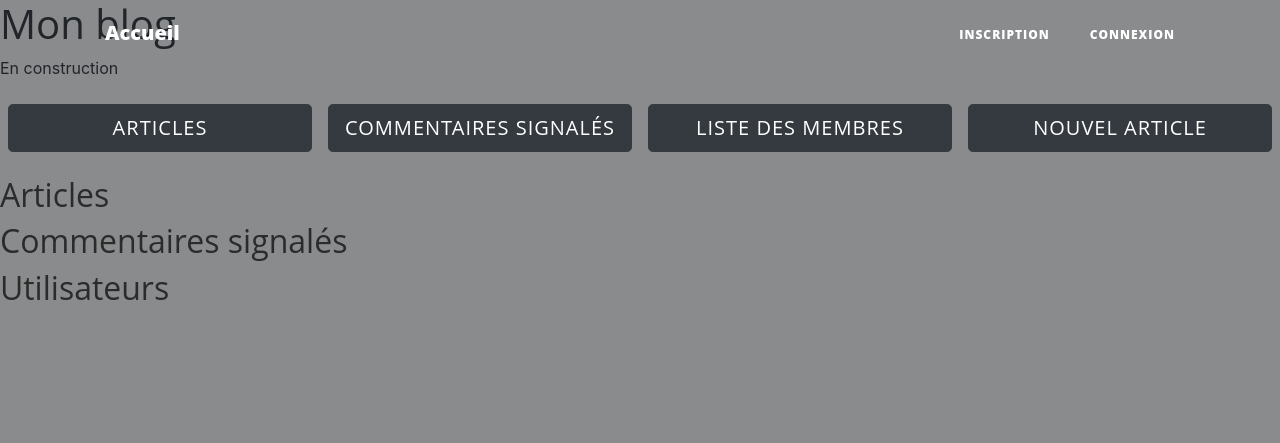
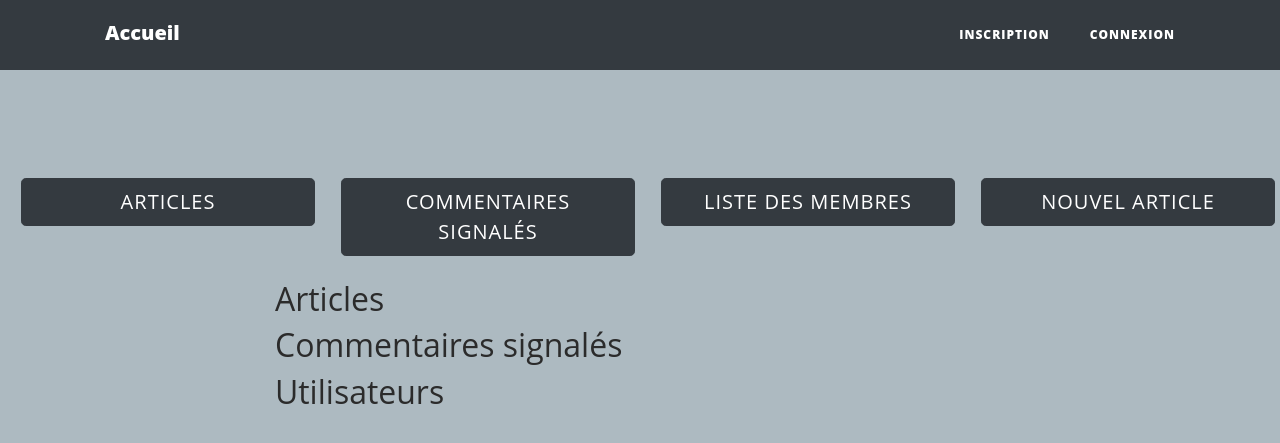
Before and after one commit to JulieRamis/writer-blog, a PHP site: the page made by templates/administration.html.twig in a window 1280 px wide. Shown: the top 443 px of the page. Run offline with PHP 8.4, Linux system fonts and the light colour scheme; the template is opened without the code that fills it, so the values that code supplies are empty; some libraries are stand-ins or nearby versions.

Commit message:
design admin page and add article

```diff
--- a/public/css/style.css
+++ b/public/css/style.css
@@ -1,20 +1,26 @@
-#administration {
-    background-color: #898b8c;
+#administration, #add-article {
+    background-color: #adbac1;
 }
-#administration h2{
+
+#administration h2 {
     color: #2b2b2b;
 }
-#administration a{
+
+#administration a {
     text-decoration: none;
-    color: white;
+    color: darkslategrey;
 }
+
 header.masthead {
     margin-bottom: 50px;
-    background: no-repeat scroll center ;
+    background: no-repeat scroll center;
     position: relative;
     background-size: cover;
 }
-
+#administration-header {
+    background-color: #343A40;
+    height: 70px;
+}
 #home-header {
     background-image: url('img/home-bg.jpg');
     height: 800px;
@@ -172,17 +178,21 @@ img::-moz-selection {
         border-bottom: 1px solid transparent;
         background: transparent;
     }
+
     #mainNav .navbar-brand {
         padding: 10px 20px;
         color: #fff;
     }
+
     #mainNav .navbar-brand:focus, #mainNav .navbar-brand:hover {
         color: rgba(255, 255, 255, 0.8);
     }
+
     #mainNav .navbar-nav > li.nav-item > a {
         padding: 10px 20px;
         color: #fff;
     }
+
     #mainNav .navbar-nav > li.nav-item > a:focus, #mainNav .navbar-nav > li.nav-item > a:hover {
         color: rgba(255, 255, 255, 0.8);
     }
@@ -195,6 +205,7 @@ img::-moz-selection {
         transform: translate3d(0, 0, 0);
         -webkit-backface-visibility: hidden;
     }
+
     #mainNav.is-fixed {
         /* when the user scrolls down, we hide the header right above the viewport */
         position: fixed;
@@ -203,18 +214,23 @@ img::-moz-selection {
         border-bottom: 1px solid white;
         background-color: rgba(255, 255, 255, 0.9);
     }
+
     #mainNav.is-fixed .navbar-brand {
         color: #212529;
     }
+
     #mainNav.is-fixed .navbar-brand:focus, #mainNav.is-fixed .navbar-brand:hover {
         color: #0085A1;
     }
+
     #mainNav.is-fixed .navbar-nav > li.nav-item > a {
         color: #212529;
     }
+
     #mainNav.is-fixed .navbar-nav > li.nav-item > a:focus, #mainNav.is-fixed .navbar-nav > li.nav-item > a:hover {
         color: #0085A1;
     }
+
     #mainNav.is-visible {
         /* if the user changes the scrolling direction, we show the header */
         transform: translate3d(0, 100%, 0);
@@ -289,16 +305,19 @@ header.masthead .post-heading .meta a {
     header.masthead .post-heading h1 {
         font-size: 55px;
     }
+
     header.masthead .post-heading .subheading {
         font-size: 30px;
     }
 }
+
 .article-list {
     border-radius: 10px;
     border: 2px grey solid;
     padding: 20px;
     margin: 20px;
 }
+
 .post-preview > a {
     color: #212529;
 }
@@ -336,10 +355,11 @@ header.masthead .post-heading .meta a {
     color: #0085A1;
 }
 
-.flag .unflag .delete{
+.flag .unflag .delete {
     width: 16px;
     height: 16px;
 }
+
 .comment {
     border: 2px solid grey;
     border-radius: 10px;
@@ -347,24 +367,43 @@ header.masthead .post-heading .meta a {
     margin: 10px;
     word-wrap: break-word;
 }
+
 #form-comment {
     text-align: center;
 }
-#form-comment  #content, #form-comment  #pseudo{
+
+#content-comment, #form-comment #pseudo {
     border-radius: 10px;
     width: 50%;
 }
+
 .comment-title {
     color: grey;
     text-align: center;
     padding-top: 40px;
 }
+
 @media only screen and (min-width: 768px) {
     .post-preview > a > .post-title {
         font-size: 36px;
     }
 }
 
+#content {
+    height: 700px;
+}
+
+.title-article {
+    width: 400px;
+}
+.form-article {
+    display: flex;
+    flex-direction: column;
+    margin: 20px;
+}
+.form-article button {
+    width: 200px;
+}
 .floating-label-form-group {
     font-size: 14px;
     position: relative;
@@ -443,7 +482,7 @@ footer .copyright {
     font-size: 14px;
     font-weight: 800;
     padding: 15px 25px;
-    margin : 8px;
+    margin: 8px;
     letter-spacing: 1px;
     text-transform: uppercase;
     border-radius: 0;
@@ -466,14 +505,26 @@ footer .copyright {
     padding: 25px 35px;
 }
 
-.button-profile{
+.button-profile, .button-admin {
     justify-content: space-around;
     display: flex;
 }
 
-.button-profile a{
+.button-profile a {
     width: 30%;
 }
+.button-article {
+    text-align: center;
+}
+.button-admin {
+    margin-top: 100px;
+}
+
+.button-admin a {
+    width: 23%;
+}
+
+
 .title-profile {
     text-align: center;
     margin-bottom: 50px;
@@ -485,9 +536,11 @@ footer .copyright {
     padding: 15px;
     margin: auto;
 }
+
 .form-signin .checkbox {
     font-weight: 400;
 }
+
 .form-signin .form-control {
     position: relative;
     box-sizing: border-box;
@@ -495,16 +548,26 @@ footer .copyright {
     padding: 10px;
     font-size: 16px;
 }
+
 .form-signin .form-control:focus {
     z-index: 2;
 }
-.form-signin input[type="email"] {
-    margin-bottom: -1px;
-    border-bottom-right-radius: 0;
-    border-bottom-left-radius: 0;
-}
+
 .form-signin input[type="password"] {
     margin-bottom: 10px;
     border-top-left-radius: 0;
     border-top-right-radius: 0;
 }
+.back-home {
+    background-color: #007BFF;
+    color: white;
+    width: 200px;
+    padding: 6px 12px;
+    margin: 7px;
+    text-align: center;
+    border-radius: 3px;
+}
+.session-message {
+    text-align: center;
+    font-style: italic;
+}
--- a/src/constraint/Constraint.php
+++ b/src/constraint/Constraint.php
@@ -20,7 +20,7 @@ class Constraint
     }
     public function maxLength($name, $value, $maxSize)
     {
-        if(strlen($value) > $maxSize){
+        if(strlen($value)>$maxSize){
             return 'Le champ '.$name.' doit contenir au maximum '.$maxSize.' caractères.';
         }
     }
--- a/src/controller/BackController.php
+++ b/src/controller/BackController.php
@@ -78,7 +78,6 @@ class BackController extends Controller
                     'errors' => $errors,
                     'post' => $post
                 ]);
-                var_dump('toto');
 
             }
             else {
@@ -90,7 +89,6 @@ class BackController extends Controller
                 echo $this->twig->render('edit_article.html.twig', [
                     'post' => $post
                 ]);
-                var_dump('tata');
 
             }
         }
@@ -139,7 +137,6 @@ class BackController extends Controller
     {
         if($this->checkLoggedIn()){
             $errors = $this->validation->validate($post, 'User');
-            var_dump($errors);
             if(!$errors && $post->get('submit')) {
                 $this->userDAO->updatePassword($post, $this->session->get('pseudo'));
                 $this->session->set('update_password', 'Le mot de passe a été mis à jour');
--- a/templates/administration.html.twig
+++ b/templates/administration.html.twig
@@ -6,54 +6,101 @@
 {% block body %}
     <body id="administration">
     {% include 'navigation.html.twig' %}
-    <h1>Mon blog</h1>
-    <p>En construction</p>
-
+    <header class="masthead" id="administration-header">
+    </header>
+    <article>
+       <p class="session-message">
         {{ session.show('add_article') }}
         {{ session.show('edit_article') }}
         {{ session.show('delete_article') }}
         {{ session.show('delete_comment') }}
-    <p class="button-profile">
-    <button class="btn btn-lg btn-dark btn-block"><a href="#article">Articles</a></button>
-    <button class="btn btn-lg btn-dark btn-block"><a href="#comment-flag">Commentaires signalés</a> </button>
-    <button class="btn btn-lg btn-dark btn-block"><a href="#user-list">Liste des membres</a></button>
-    <button class="btn btn-lg btn-dark btn-block"><a href="../public/index.php?route=addArticle">Nouvel article</a></button>
        </p>
+        <p class="button-admin">
+            <a href="#article">
+                <button class="btn btn-lg btn-dark btn-block">Articles</button>
+            </a>
+            <a href="#comment-flag">
+                <button class="btn btn-lg btn-dark btn-block">Commentaires signalés</button>
+            </a>
+            <a href="#user-list">
+                <button class="btn btn-lg btn-dark btn-block">Liste des membres</button>
+            </a>
+            <a href="../public/index.php?route=addArticle">
+                <button class="btn btn-lg btn-dark btn-block">Nouvel article</button>
+            </a>
+        </p>
+
+        <article>
+            <div class="container">
+                <div class="row">
+                    <div class="col-lg-8 col-md-10 mx-auto">
                         <h2 id="articles">Articles</h2>
-    {% for article in articles  %}
-        <h2><a href="../public/index.php?route=article&articleId={{ article.id }}">{{ article.title }}</a></h2>
-        {{ article.content | striptags | slice(0, 150) | raw}}
+                        {% for article in articles %}
+                            <article class="article-list">
+                                <h2>
+                                    <a href="../public/index.php?route=article&articleId={{ article.id }}">{{ article.title }}</a>
+                                </h2>
+                                {{ article.content | striptags | slice(0, 150) | raw }}
+                            </article>
                         {% endfor %}
+                    </div>
+                </div>
+            </div>
+        </article>
+
+        <div>
+            <div class="container">
+                <div class="row">
+                    <div class="col-lg-8 col-md-10 mx-auto" id="comment">
 
                         <h2 id="comment-flag">Commentaires signalés</h2>
 
-    {% for comment in comments  %}
+                        {% for comment in comments %}
                             <h2><a href="../public/index.php?route=article&articleId={{ comment.id }}"></a></h2>
                             {{ comment.pseudo }}
-        {{ comment.content | striptags | slice(0, 150)}}
+                            {{ comment.content | striptags | slice(0, 150) }}
                             {{ comment.date }}
-        <a href="../public/index.php?route=unflagComment&commentId={{ comment.getId() }}"><img src="{{ BASE_URL }}./public/css/img/unflag.png" alt="désignaler" /></a>
-        <a href="../public/index.php?route=deleteComment&commentId={{ comment.getId() }}"><img src="{{ BASE_URL }}./public/css/img/delete.png" alt="supprimer" /></a>
+                            <a href="../public/index.php?route=unflagComment&commentId={{ comment.getId() }}"><img
+                                        src="{{ BASE_URL }}./public/css/img/unflag.png" alt="désignaler"/></a>
+                            <a href="../public/index.php?route=deleteComment&commentId={{ comment.getId() }}"><img
+                                        src="{{ BASE_URL }}./public/css/img/delete.png" alt="supprimer"/></a>
                         {% endfor %}
+                    </div>
+                </div>
+            </div>
+        </div>
+
+        <div>
+            <div class="container">
+                <div class="row">
+                    <div class="col-lg-8 col-md-10 mx-auto" id="comment">
 
                         <h2 id="user-list">Utilisateurs</h2>
+                        <ul>
+                            {% for user in users %}
+                                <li>
+                                    {{ user.id }} -
+                                    {{ user.pseudo }} -
+                                    {{ user.date }} -
+                                    {{ user.role }} -
 
-<table>
-    {% for user in users  %}
-        <tr>
-        <td>{{ user.id }}</td>
-        <td>{{ user.pseudo }}</td>
-        <td>{{ user.date }}</td>
-        <td>{{ user.role }}</td>
-        <td>
-            {%  if user.role() != 'admin' %}
-            <a href="../public/index.php?route=deleteUser&userId={{ user.getId() }}"><img src="{{ BASE_URL }}./public/css/img/delete.png" alt="suppression" title="Supprimer l'utilisateur"/></a>
+                                    {% if user.role() != 'admin' %}
+                                        <a href="../public/index.php?route=deleteUser&userId={{ user.getId() }}"><img
+                                                    src="{{ BASE_URL }}./public/css/img/delete.png" alt="suppression"
+                                                    title="Supprimer l'utilisateur"/></a>
                                     {% else %}
-            Suppression impossible !
+                                        Suppression impossible
                                     {% endif %}
-        </td>
-        </tr>
+
+                                </li>
                             {% endfor %}
-</table>
+                        </ul>
+                    </div>
+                </div>
+            </div>
+        </div>
+
+
+    </article>
     </body>
 {% endblock %}
--- a/templates/base.html.twig
+++ b/templates/base.html.twig
@@ -4,12 +4,13 @@
     <meta charset="utf-8">
     <title>{% block title %}{% endblock %}</title>
     <link href="../public/css/style.css" rel="stylesheet">
-    <link rel="stylesheet" href="https://stackpath.bootstrapcdn.com/bootstrap/4.4.1/css/bootstrap.min.css" integrity="sha384-Vkoo8x4CGsO3+Hhxv8T/Q5PaXtkKtu6ug5TOeNV6gBiFeWPGFN9MuhOf23Q9Ifjh" crossorigin="anonymous">
+    <link rel="stylesheet" href="https://stackpath.bootstrapcdn.com/bootstrap/4.4.1/css/bootstrap.min.css"
+          integrity="sha384-Vkoo8x4CGsO3+Hhxv8T/Q5PaXtkKtu6ug5TOeNV6gBiFeWPGFN9MuhOf23Q9Ifjh" crossorigin="anonymous">
     {% block stylesheets %}
     {% endblock %}
 </head>
 
-<div id="content">
+<div>
     {% block body %}
     {% endblock %}
 </div>
--- a/templates/form_comment.html.twig
+++ b/templates/form_comment.html.twig
@@ -2,12 +2,12 @@
     {% set content=post.get('content') %}
     {% set pseudo=post.get('pseudo') %}
 {% endif %}
-<form method="post" id="form-comment" action="../public/index.php?route=addComment&articleId={{article.id}}">
+<form method="post" id="form-comment" action="../public/index.php?route=addComment&articleId={{ article.id }}">
     <label for="pseudo">Pseudo</label><br>
     <input type="text" id="pseudo" name="pseudo" value="{{ session.get('pseudo') }}"><br>
     {{ errors['pseudo'] }}
     <label for="content">Message</label><br>
-    <textarea id="content" name="content"></textarea><br>
+    <textarea id="content-comment" name="content"></textarea><br>
     {{ errors['content'] }}
     <input type="submit" value="Ajouter" id="submit" name="submit">
 </form>
--- a/templates/login.html.twig
+++ b/templates/login.html.twig
@@ -15,7 +15,9 @@
         <label for="password" class="sr-only">Password</label>
         <input type="password" id="password" name="password" class="form-control" placeholder="Mot de passe" required>
         {{ session.show('error_login') }}
-    <button class="btn btn-lg btn-primary btn-block" type="submit" value="Connexion" id="submit" name="submit">Connexion</button>
+        <button class="btn btn-lg btn-primary btn-block" type="submit" value="Connexion" id="submit" name="submit">
+            Connexion
+        </button>
         <p><a href="../public/index.php">Retour à l'accueil</a></p>
 
     </form>
--- a/templates/navigation.html.twig
+++ b/templates/navigation.html.twig
@@ -1,7 +1,9 @@
 <nav class="navbar navbar-expand-lg navbar-light fixed-top" id="mainNav">
     <div class="container">
         <a class="navbar-brand" href="../public/index.php">Accueil</a>
-        <button class="navbar-toggler navbar-toggler-right" type="button" data-toggle="collapse" data-target="#navbarResponsive" aria-controls="navbarResponsive" aria-expanded="false" aria-label="Toggle navigation">
+        <button class="navbar-toggler navbar-toggler-right" type="button" data-toggle="collapse"
+                data-target="#navbarResponsive" aria-controls="navbarResponsive" aria-expanded="false"
+                aria-label="Toggle navigation">
             Menu
             <i class="fas fa-bars"></i>
         </button>
--- a/templates/register.html.twig
+++ b/templates/register.html.twig
@@ -26,7 +26,9 @@
     <label for="password" class="sr-only">Password</label>
     <input type="password" id="password" name="password" class="form-control" placeholder="Mot de passe" required>
     {{password}}
-        <button class="btn btn-lg btn-primary btn-block" type="submit" value="Inscription" id="submit" name="submit">Inscription</button>
+    <button class="btn btn-lg btn-primary btn-block" type="submit" value="Inscription" id="submit" name="submit">
+        Inscription
+    </button>
     <p><a href="../public/index.php">Retour à l'accueil</a></p>
 
 </form>
```
Also changed, not shown: templates/add_article.html.twig (+7 -9 lines), templates/edit_article.html.twig (+10 -6 lines), templates/form_article.html.twig (+12 -13 lines), templates/home.html.twig (+14 -9 lines), templates/profile.html.twig (+11 -7 lines), templates/single.html.twig (+32 -18 lines), templates/update_password.html.twig (+5 -2 lines). Lines whose indentation alone changed are shown as unchanged.
